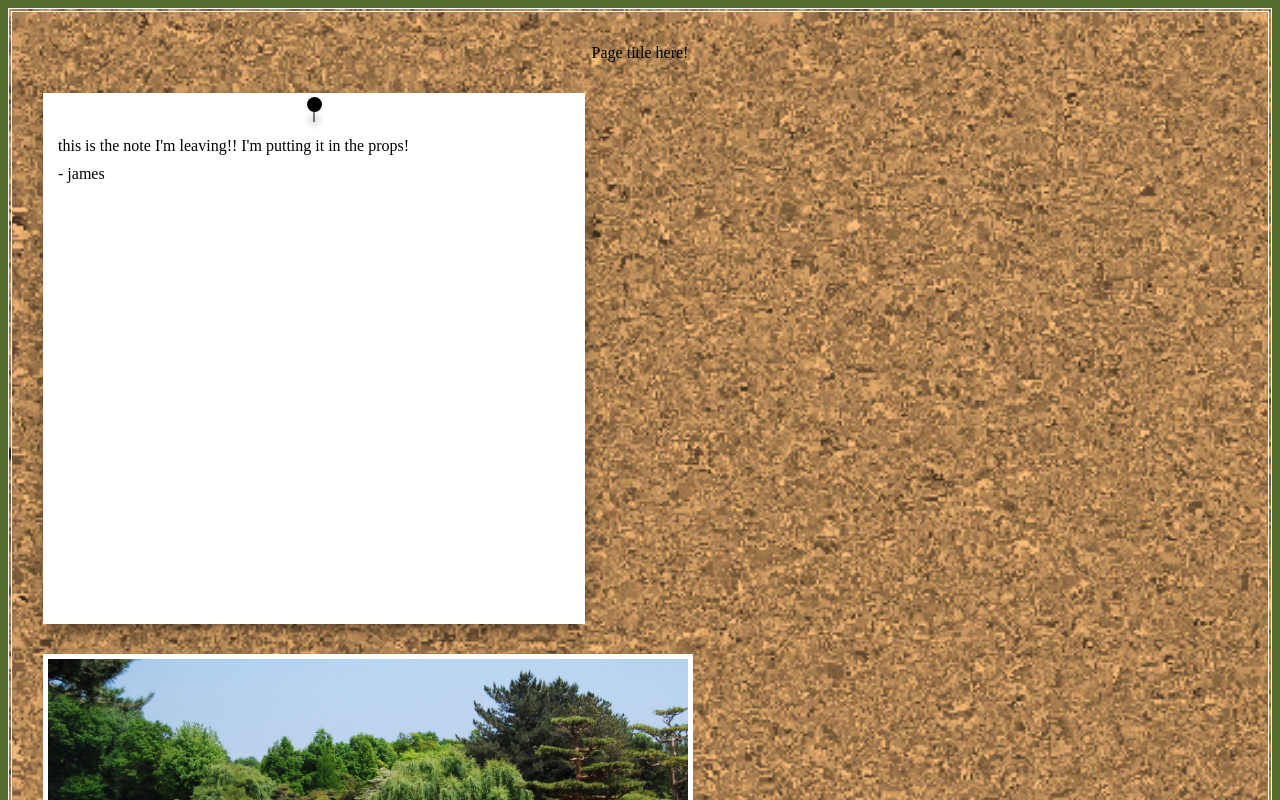
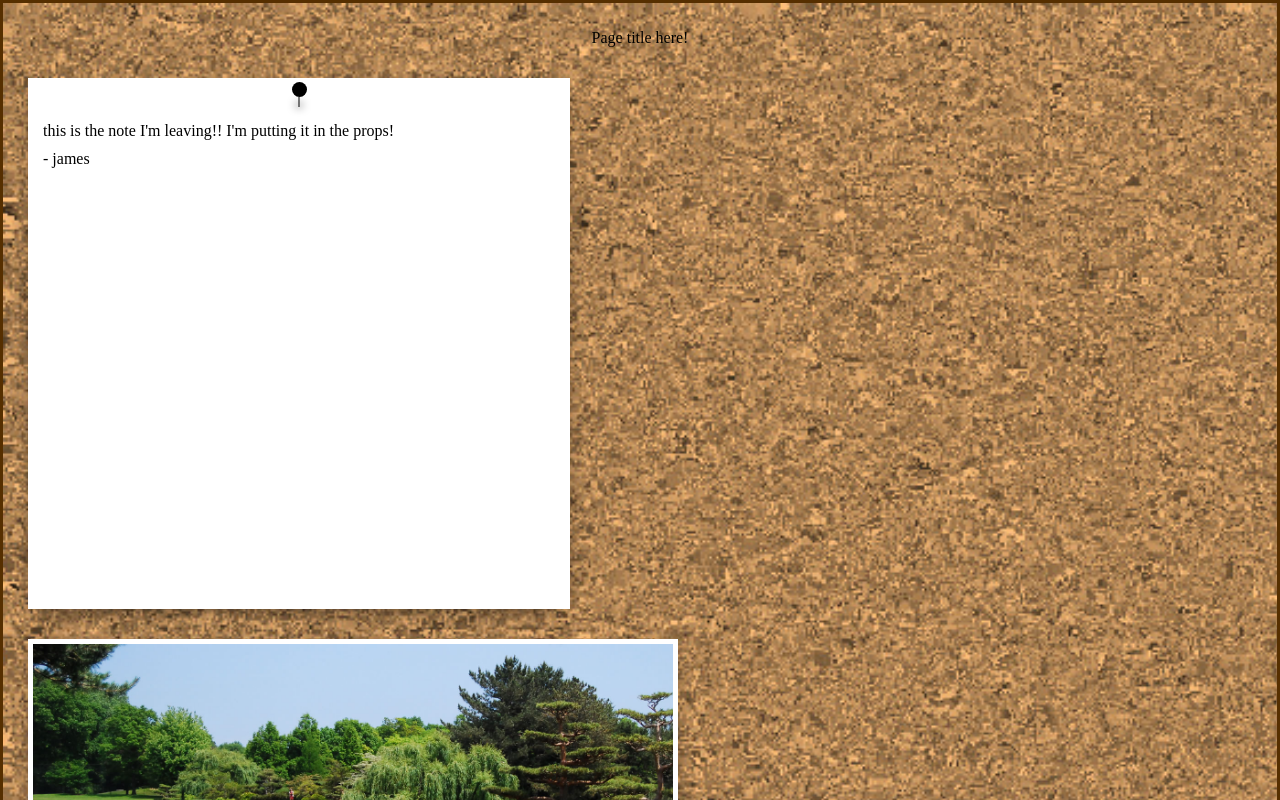
Before and after one commit to jmscshipp/birthday-board, a Next.js app: page / in a window 1280 px wide. Shown: the top 800 px of the page. Built offline with nearby package versions, Linux system fonts and the light colour scheme.

Commit message:
updated bulletin frame border

```diff
--- a/src/app/page.module.css
+++ b/src/app/page.module.css
@@ -1,3 +1,7 @@
+body {
+  margin: 0;
+}
+
 .page {
   min-height: 100vh;
 
@@ -7,16 +11,12 @@
   background-repeat: repeat;
   background-size: cover;
 
-}
-.filledBorder {
-  /* Inner border */
-  border: 4px solid white;
-  border-style: double;
-  /* Fills the element's background and the space between the lines */
-  background-color: black;
-  /* Outer border (zero horizontal/vertical offset, zero blur, 8px spread) */
-  box-shadow: 0 0 0 8px darkolivegreen;
-  padding: 1em; /* Add padding for content spacing */
+  padding: 10px;
+
+  border: 3px solid #562F00;
+    box-shadow: inset 0 0 0 10px #40513B,
+                inset 0 0 0 13px #1a0e00,
+                inset 8 16 20 -6px rgba(0, 0, 0, 0.623);
 }
 
 .title{
@@ -78,6 +78,7 @@
   background-color: white;
   padding: 5px;
   margin: 15px;
+  box-shadow: 0 8px 20px -6px rgba(0, 0, 0, 0.623);
 }
 
 .pictureImg {
--- a/src/app/page.tsx
+++ b/src/app/page.tsx
@@ -3,9 +3,8 @@ import Note from "./Note"
 import Picture from "./Picture"
 
 export default function Home() {
-
   return (
-    <div className={`${styles.page} ${styles.filledBorder}`}>
+    <div className={styles.page}>
         <div className={styles.title}>
           <p>Page title here!</p>
         </div>
@@ -13,7 +12,6 @@ export default function Home() {
         <Picture image="/images/botanic-garden-horizontal.jpg" sender=""></Picture>
         <Note color="orange" message="another note! this one is shorter" sender="james"></Note>
         <Picture image="/images/botanic-garden-vertical.jpg" sender=""></Picture>
-
     </div>
   );
 }
```
Lines whose indentation alone changed are shown as unchanged.
